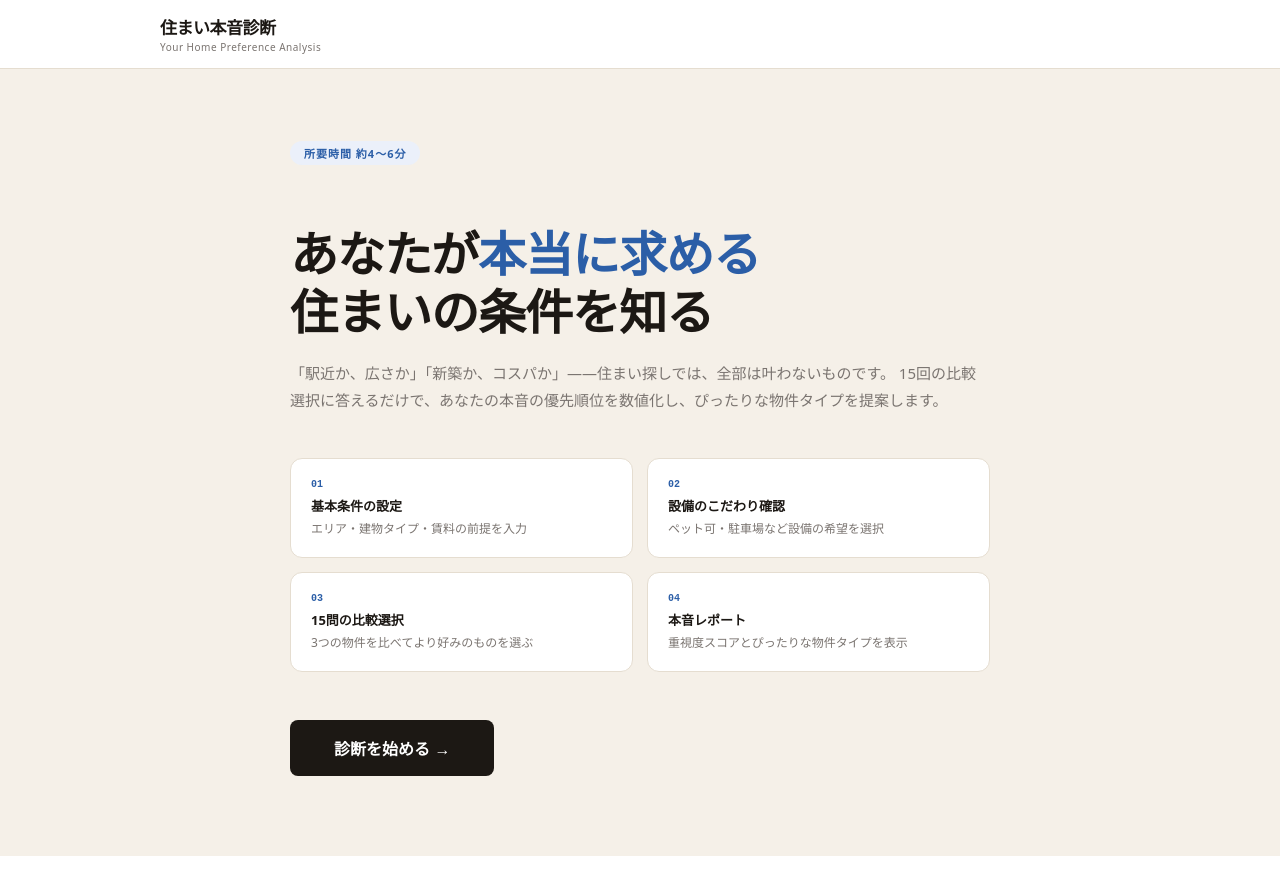
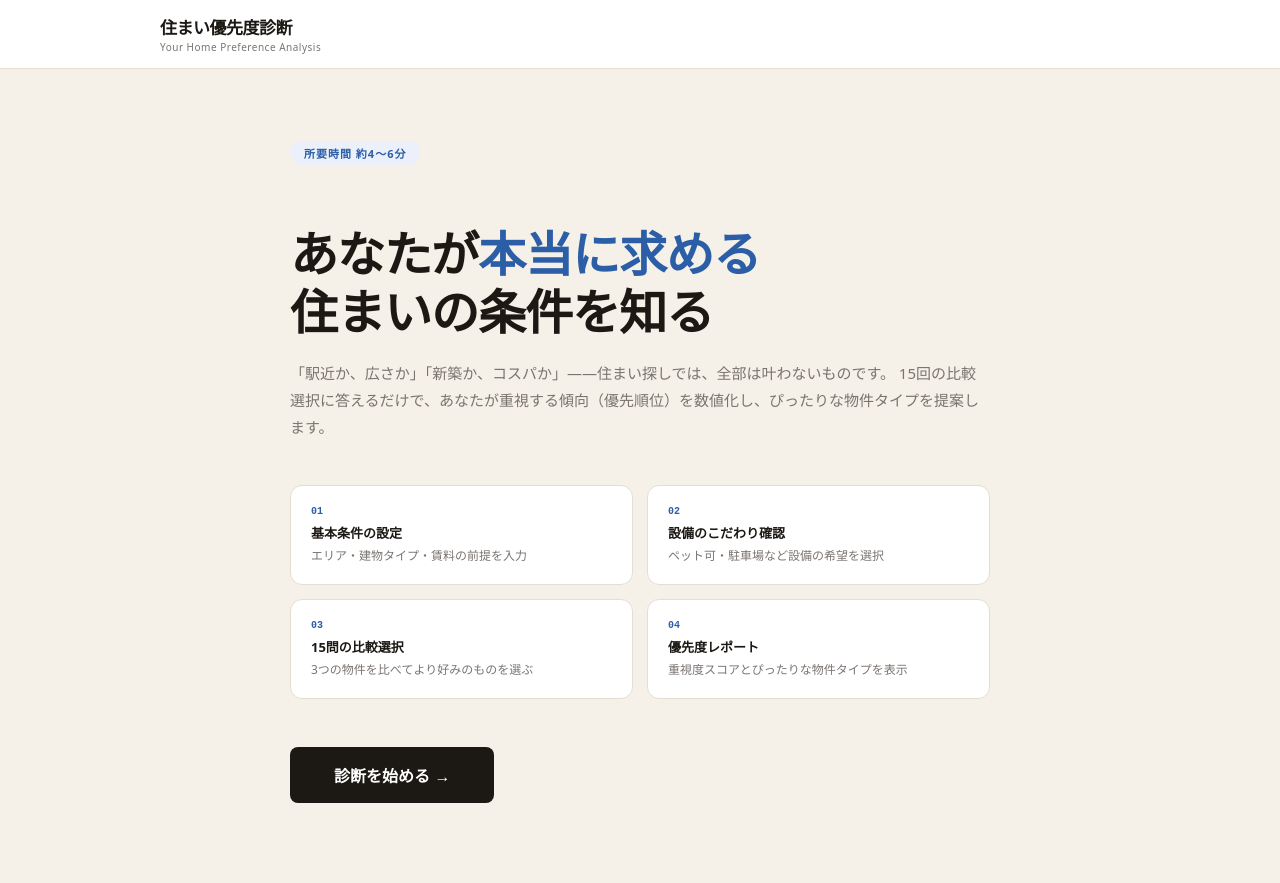
Before and after one commit to Fujimico/rental-conjoint-demo, a React (Vite) app: page / in a window 1280 px wide. Before the commit the page ends 856 px from the top, so only its background shows below. Built offline with nearby package versions, Linux system fonts and the light colour scheme.

Commit message:
Update RentalConjoint.jsx

```diff
--- a/src/RentalConjoint.jsx
+++ b/src/RentalConjoint.jsx
@@ -267,7 +267,7 @@ function Header({taskNum,total}){
     <div style={{borderBottom:`1px solid ${C.line}`,background:C.card}}>
       <div style={{maxWidth:960,margin:"0 auto",padding:"14px 24px",display:"flex",justifyContent:"space-between",alignItems:"center"}}>
         <div>
-          <div style={{fontWeight:900,fontSize:17,letterSpacing:"-0.5px",color:C.ink}}>住まい本音診断</div>
+          <div style={{fontWeight:900,fontSize:17,letterSpacing:"-0.5px",color:C.ink}}>住まい優先度診断</div>
           <div style={{fontSize:10,color:C.muted,marginTop:1,letterSpacing:0.5}}>Your Home Preference Analysis</div>
         </div>
         {taskNum!=null&&<div style={{fontFamily:"monospace",fontSize:13,color:C.muted,fontWeight:600}}>Q {taskNum} / {total}</div>}
@@ -292,14 +292,14 @@ function LandingPage({onStart}){
         </h1>
         <p style={{fontSize:15,color:C.muted,lineHeight:1.8,marginBottom:44}}>
           「駅近か、広さか」「新築か、コスパか」——住まい探しでは、全部は叶わないものです。
-          15回の比較選択に答えるだけで、あなたの本音の優先順位を数値化し、ぴったりな物件タイプを提案します。
+          15回の比較選択に答えるだけで、あなたが重視する傾向（優先順位）を数値化し、ぴったりな物件タイプを提案します。
         </p>
         <div style={{display:"grid",gridTemplateColumns:"1fr 1fr",gap:14,marginBottom:48}}>
           {[
             {n:"01",t:"基本条件の設定",     d:"エリア・建物タイプ・賃料の前提を入力"},
             {n:"02",t:"設備のこだわり確認",  d:"ペット可・駐車場など設備の希望を選択"},
             {n:"03",t:"15問の比較選択",     d:"3つの物件を比べてより好みのものを選ぶ"},
-            {n:"04",t:"本音レポート",        d:"重視度スコアとぴったりな物件タイプを表示"},
+            {n:"04",t:"優先度レポート",      d:"重視度スコアとぴったりな物件タイプを表示"},
           ].map(item=>(
             <div key={item.n} style={{background:C.card,border:`1px solid ${C.line}`,borderRadius:12,padding:"20px"}}>
               <div style={{fontFamily:"monospace",fontSize:10,color:C.accent,marginBottom:6,fontWeight:700}}>{item.n}</div>
@@ -627,7 +627,7 @@ function ResultPage({results,prereqs,btypes,byo,onRestart}){
       <div style={{maxWidth:800,margin:"0 auto",padding:"56px 24px 80px"}}>
         <div style={{marginBottom:44}}>
           <div style={{fontSize:10,fontWeight:700,color:C.accent,letterSpacing:2,marginBottom:12}}>RESULT</div>
-          <h2 style={{fontSize:36,fontWeight:900,color:C.ink,marginBottom:10,letterSpacing:"-1px"}}>あなたの住まい本音レポート</h2>
+          <h2 style={{fontSize:36,fontWeight:900,color:C.ink,marginBottom:10,letterSpacing:"-1px"}}>あなたの住まい優先度レポート</h2>
           {prereqs.area&&(
             <p style={{fontSize:13,color:C.muted}}>
               エリア：{prereqs.area}　タイプ：{selBtypes.map(o=>o.label).join("・")}
```
